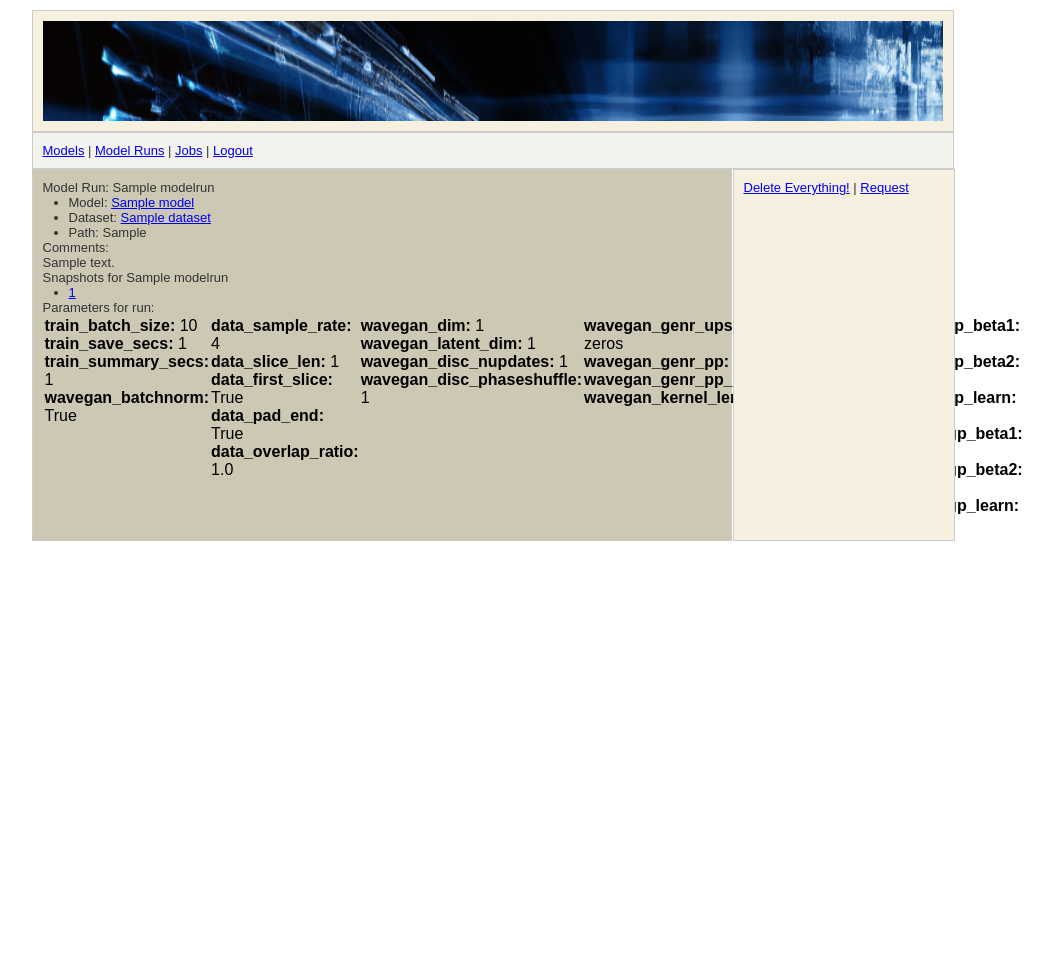
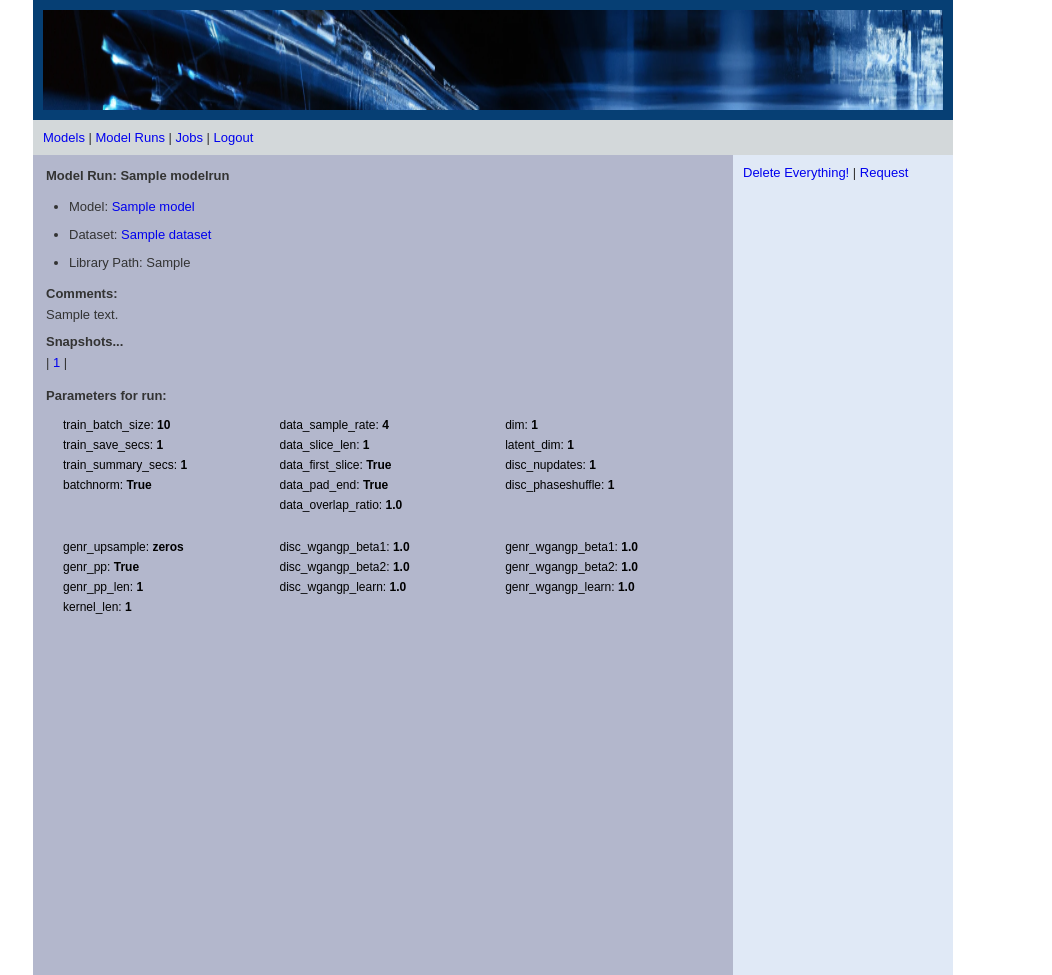
Before and after one commit to mattjwarren/django-wganmgr, a Django app: page /wganbrowser/modelrun/detail/1/ in a window 1280 px wide. Shown: the whole page, without its empty margins (147-1199 px from the left). Before the commit the page ends 541 px from the top, so only its background shows below. Run offline with Django 4.2, Linux system fonts and the light colour scheme; a user stored in the database is signed in; tables that the repository leaves empty hold one stand-in row (values such as "Sample post").

Commit message:
good style need to work through templates for views to tidy up

```diff
--- a/wganmgr/wganbrowser/static/wganbrowser/style.css
+++ b/wganmgr/wganbrowser/static/wganbrowser/style.css
@@ -7,62 +7,62 @@ body {
 
 #wrapper {
  margin: 0 auto;
- width: 923px;
+ width: 920px;
 }
 
 #header {
  color: #333;
  width: 900px;
  float: left;
- padding: 10px;
- border: 1px solid #ccc;
+ margin: 0px 0px 0px 0px;
+ border: 0px solid #ccc;
+ padding: 10px 10px 10px 10px;
  height: 100px;
- margin: 10px 0px 0px 0px;
- background-color:#F3F2ED;
- background:#F6F0E0;
+ background-color:#063f74;
+ background:#063f74;
 }
 
 #navigation {
  float: left;
  width: 900px;
  color: #333;
+ margin: 0px 0px 0px 0px;
+ border: 0px solid #ccc;
  padding: 10px;
- border: 1px solid #ccc;
- margin: 0px 0px 0px 0px;
- background-color:#F3F2ED;
+ background-color:#d3d8da;
 }
 
 #messages {
  float: left;
  width: 900px;
  color: #333;
+ margin: 0px 0px 0px 0px;
+ border: 0px solid #ccc;
  padding: 10px;
- border: 1px solid #ccc;
- margin: 0px 0px 0px 0px;
  background-color:#8eca9b;
 }
 
 #leftcolumn {
  color: #333;
- border: 1px solid #ccc;
  margin: 0px 0px 0px 0px;
+ border: 0px solid #ccc;
  padding: 10px;
- height: 350px;
- width: 678px;
+ height: 100%;/*px;*/
+ width: 680px;
  float: left;
- background:#CCC8B3;
+ background:#b3b7cc;
 }
 
 #rightcolumn {
  float: right;
  color: #333;
- border: 1px solid #ccc;
  margin: 0px 0px 0px 0px;
+ border: 0px solid #ccc;
  padding: 10px;
- height: 350px;
+ height: 100%;/*px;*/
  width: 200px;
  display: inline;
- background:#F6F0E0;
+ background:#e0e9f6;
  position: relative;
 }
 
@@ -76,5 +76,35 @@ div {
 }
 
 li {
+ margin: 1em;
  margin-left: 2em;
 }
+
+p {
+    margin: 0px;
+    border: 0px;
+    padding: 3px;
+}
+
+a:hover, a:visited, a:link, a:active
+{
+    text-decoration: none;
+}
+table {
+    width: 100%;
+    font-family: Arial, Helvetica, sans-serif;
+    font-size: 12px;
+    margin-left: 1em;
+}
+
+tr {
+    vertical-align: top;
+}
+
+td {
+    padding: 10px 10px 10px 0px;
+}
+
+.section-header {
+    font-weight:bold;
+}
--- a/wganmgr/wganbrowser/templates/wganbrowser/model/detail.html
+++ b/wganmgr/wganbrowser/templates/wganbrowser/model/detail.html
@@ -27,6 +27,6 @@
 
     {% endblock %}
 {% block content_menu %}
-    <a href="{% url 'wganbrowser:model_delete' model.id %}">Delete Everything!</a> |
-    <a href="{% url 'wganbrowser:modelrun_create' %}">Create Run</a>
+    <p><a href="{% url 'wganbrowser:model_delete' model.id %}">Delete Everything!</a></p>
+    <p><a href="{% url 'wganbrowser:modelrun_create' %}">Create Run</a></p>
 {% endblock %}
--- a/wganmgr/wganbrowser/templates/wganbrowser/modelrun/detail.html
+++ b/wganmgr/wganbrowser/templates/wganbrowser/modelrun/detail.html
@@ -1,85 +1,93 @@
 {% extends "wganbrowser/page_base.html" %}
 {% block content %}
     {% if modelrun %}
-        Model Run: {{ modelrun.name }}
+        <p class="section-header">Model Run: {{ modelrun.name }}</p>
         <ul>
             <li>Model: <a href="{% url 'wganbrowser:model_detail' modelrun.model.id %}">{{ modelrun.model.name }}</a></li>
             <li>Dataset: <a href="{% url 'wganbrowser:dataset_detail' modelrun.model.dataset.id %}">{{ modelrun.model.dataset.name }}</a></li>
-            <li>Path: {{ modelrun.path }}</li>
+            <li>Library Path: {{ modelrun.path }}</li>
         </ul>
-        Comments:
+        <p class="section-header">Comments:</p>
         <p>{{ modelrun.comments }}</p>
+        <p>
         {% if modelsnapshots %}
-            Snapshots for {{ modelrun.name }}
-            <ul>
+            <p class="section-header">Snapshots...<br>
+                <p>|
             {% for modelsnapshot in modelsnapshots %}
-                    <li><a href="{% url 'wganbrowser:modelsnapshot_detail' modelsnapshot.id %}">{{ modelsnapshot.checkpoint }}</a></li>
+                <a href="{% url 'wganbrowser:modelsnapshot_detail' modelsnapshot.id %}">{{ modelsnapshot.checkpoint }}</a> |
             {% endfor %}
-            </ul>
+                </p>
+            </p>
         {% else %}
-            No snapshots found.
+            <p>No snapshots found.</p>
         {% endif %}
-        Parameters for run:
+        </p>
+        <p class="section-header">Parameters for run:
             <table>
-            <tr valign="top">
+                <tr>
                     <td>
-                    <p><b>train_batch_size: </b>{{ modelrun.train_batch_size }}
+                        <p>train_batch_size: <b>{{ modelrun.train_batch_size }}</b>
                         </p>
-                    <p><b>train_save_secs: </b>{{ modelrun.train_save_secs }}
+                        <p>train_save_secs: <b>{{ modelrun.train_save_secs }}</b>
                         </p>
-                    <p><b>train_summary_secs: </b>{{ modelrun.train_summary_secs }}
+                        <p>train_summary_secs: <b>{{ modelrun.train_summary_secs }}</b>
                         </p>
-                    <p><b>wavegan_batchnorm: </b>{{ modelrun.wavegan_batchnorm }}
+                        <p>batchnorm: <b>{{ modelrun.wavegan_batchnorm }}</b>
                         </p>
                     </td>
                     <td>
-                    <p><b>data_sample_rate: </b>{{ modelrun.data_sample_rate }}
+                        <p>data_sample_rate: <b>{{ modelrun.data_sample_rate }}</b>
                         </p>
-                    <p><b>data_slice_len: </b>{{ modelrun.data_slice_len }}
+                        <p>data_slice_len: <b>{{ modelrun.data_slice_len }}</b>
                         </p>
-                    <p><b>data_first_slice: </b>{{ modelrun.data_first_slice }}
+                        <p>data_first_slice: <b>{{ modelrun.data_first_slice }}</b>
                         </p>
-                    <p><b>data_pad_end: </b>{{ modelrun.data_pad_end }}
+                        <p>data_pad_end: <b>{{ modelrun.data_pad_end }}</b>
                         </p>
-                    <p><b>data_overlap_ratio: </b>{{ modelrun.data_overlap_ratio }}
+                        <p>data_overlap_ratio: <b>{{ modelrun.data_overlap_ratio }}</b>
                         </p>
                     </td>
                     <td>
-                    <p><b>wavegan_dim: </b>{{ modelrun.wavegan_dim }}
+                        <p>dim: <b>{{ modelrun.wavegan_dim }}</b>
                         </p>
-                    <p><b>wavegan_latent_dim: </b>{{ modelrun.wavegan_latent_dim }}
+                        <p>latent_dim: <b>{{ modelrun.wavegan_latent_dim }}</b>
                         </p>
-                    <p><b>wavegan_disc_nupdates: </b>{{ modelrun.wavegan_disc_nupdates }}
+                        <p>disc_nupdates: <b>{{ modelrun.wavegan_disc_nupdates }}</b>
                         </p>
-                    <p><b>wavegan_disc_phaseshuffle: </b>{{ modelrun.wavegan_disc_phaseshuffle }}
+                        <p>disc_phaseshuffle: <b>{{ modelrun.wavegan_disc_phaseshuffle }}</b>
+                        </p>
+                    </td>
+                </tr>
+                <tr>
+                    <td>
+                        <p>genr_upsample: <b>{{ modelrun.wavegan_genr_upsample }}</b>
+                        </p>
+                        <p>genr_pp: <b>{{ modelrun.wavegan_genr_pp }}</b>
+                        </p>
+                        <p>genr_pp_len: <b>{{ modelrun.wavegan_genr_pp_len }}</b>
+                        </p>
+                        <p>kernel_len: <b>{{ modelrun.wavegan_kernel_len }}</b>
                         </p>
                     </td>
                     <td>
-                    <p><b>wavegan_genr_upsample: </b>{{ modelrun.wavegan_genr_upsample }}
+                        <p>disc_wgangp_beta1: <b>{{ modelrun.wavegan_disc_wgangp_beta1 }}</b>
                         </p>
-                    <p><b>wavegan_genr_pp: </b>{{ modelrun.wavegan_genr_pp }}
+                        <p>disc_wgangp_beta2: <b>{{ modelrun.wavegan_disc_wgangp_beta2 }}</b>
                         </p>
-                    <p><b>wavegan_genr_pp_len: </b>{{ modelrun.wavegan_genr_pp_len }}
-                    </p>
-                    <p><b>wavegan_kernel_len: </b>{{ modelrun.wavegan_kernel_len }}
+                        <p>disc_wgangp_learn: <b>{{ modelrun.wavegan_disc_wgangp_learn }}</b>
                         </p>
                     </td>
                     <td>
-                    <p><b>wavegan_disc_wgangp_beta1: </b>{{ modelrun.wavegan_disc_wgangp_beta1 }}
+                        <p>genr_wgangp_beta1: <b>{{ modelrun.wavegan_genr_wgangp_beta1 }}</b>
                         </p>
-                    <p><b>wavegan_disc_wgangp_beta2: </b>{{ modelrun.wavegan_disc_wgangp_beta2 }}
+                        <p>genr_wgangp_beta2: <b>{{ modelrun.wavegan_genr_wgangp_beta2 }}</b>
                         </p>
-                    <p><b>wavegan_disc_wgangp_learn: </b>{{ modelrun.wavegan_disc_wgangp_learn }}
-                    </p>
-                    <p><b>wavegan_genr_wgangp_beta1: </b>{{ modelrun.wavegan_genr_wgangp_beta1 }}
-                    </p>
-                    <p><b>wavegan_genr_wgangp_beta2: </b>{{ modelrun.wavegan_genr_wgangp_beta2 }}
-                    </p>
-                    <p><b>wavegan_genr_wgangp_learn: </b>{{ modelrun.wavegan_genr_wgangp_learn }}
+                        <p>genr_wgangp_learn: <b>{{ modelrun.wavegan_genr_wgangp_learn }}</b>
                         </p>
                     </td>
                 </tr>
             </table>
+        </p>
     {% else %}
         <p>Model {{ model_id }} not found.</p>
     {% endif %}
--- a/wganmgr/wganbrowser/templates/wganbrowser/modelrun/modelruns.html
+++ b/wganmgr/wganbrowser/templates/wganbrowser/modelrun/modelruns.html
@@ -1,13 +1,11 @@
 {% extends "wganbrowser/page_base.html" %}
 {% block content %}
-   <p>Model Runs..</p>
-   <p>
-    <ul>
+   <p class="section-header">Model Runs..</p>
+   <ul>
     {% for modelrun in modelruns %}
         <li>{{ modelrun.model.name }} <a href="{% url 'wganbrowser:modelrun_detail' modelrun.id %}">{{ modelrun.name }}</a></li>
     {% endfor %}
     </ul>
-    </p>
 {% endblock %}
 {% block content_menu %}
     <a href="{% url 'wganbrowser:modelrun_create' %}">Create</a>
--- a/wganmgr/wganbrowser/templates/wganbrowser/page_base.html
+++ b/wganmgr/wganbrowser/templates/wganbrowser/page_base.html
@@ -1,10 +1,6 @@
 {% load static %}
 
 <link rel="stylesheet" href="{% static 'wganbrowser/style.css' %}">
-
-
-
-
 
 
 <!-- Begin Wrapper -->
```
Also changed, not shown: wganmgr/wganbrowser/static/wganbrowser/images/generic_headerbar.png. Lines whose indentation alone changed are shown as unchanged.
